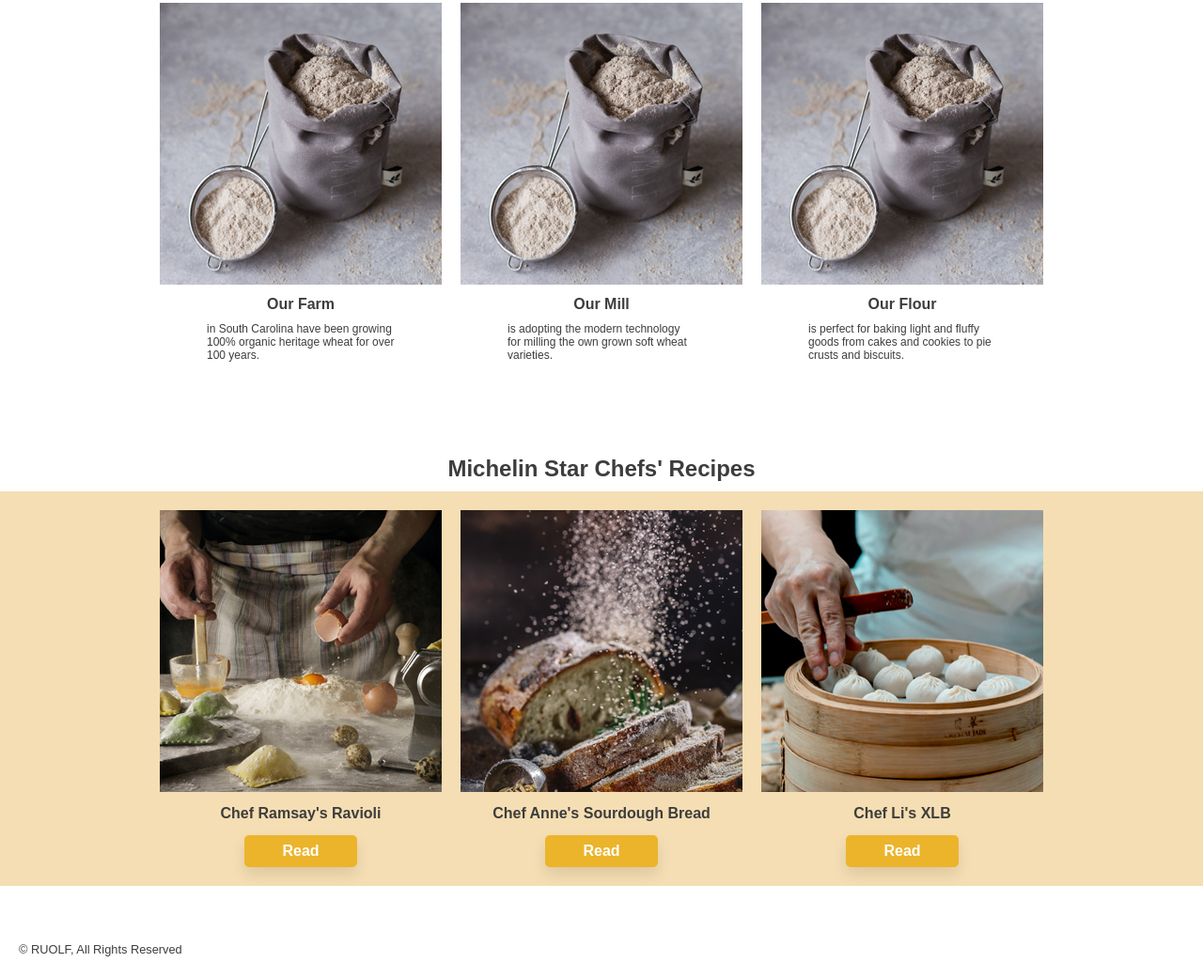
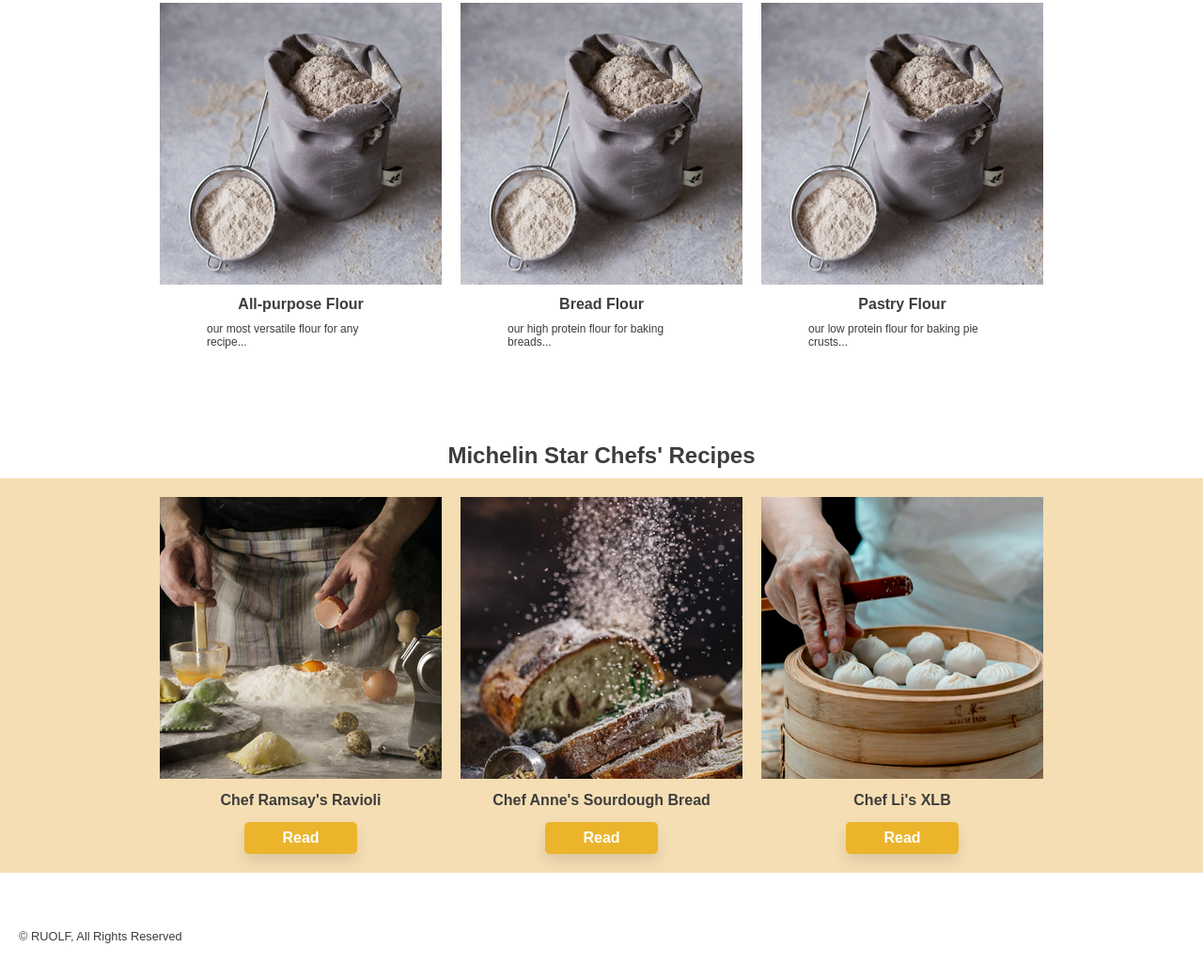
Before and after one commit to kmcheung7/flour_site, a plain HTML site: page index.html in a window 1280 px wide. Shown: the part 1175-2216 px from the top of the page at 94% size. Drawn offline with Linux system fonts and the light colour scheme; a web font is replaced by a local one.

Commit message:
4 commit

```diff
--- a/index.html
+++ b/index.html
@@ -61,18 +61,18 @@
         <div class="story-container">
             <div class="story1">
                 <img src="./images/product.jpg">
-                <div class="story-title">Our Farm</div>
-                <div class="story-description">in South Carolina have been growing 100% organic heritage wheat for over 100 years.</div>
+                <div class="story-title">All-purpose Flour</div>
+                <div class="story-description">our most versatile flour for any recipe...</div>
             </div>
             <div class="story2">
                 <img src="./images/product.jpg">
-                <div class="story-title">Our Mill</div>
-                <div class="story-description">is adopting the modern technology for milling the own grown soft wheat varieties.</div>
+                <div class="story-title">Bread Flour</div>
+                <div class="story-description">our high protein flour for baking breads...</div>
             </div>
             <div class="story3">
                 <img src="./images/product.jpg">
-                <div class="story-title">Our Flour</div>
-                <div class="story-description">is perfect for baking light and fluffy goods from cakes and cookies to pie crusts and biscuits.</div>
+                <div class="story-title">Pastry Flour</div>
+                <div class="story-description">our low protein flour for baking pie crusts...</div>
             </div>
         </div>
     </div>
--- a/style.css
+++ b/style.css
@@ -422,6 +422,8 @@ header {
 
     .recipes h2 {
         margin-top: 150px;
+        margin-bottom: 20px;
+        text-align: center;
     }
 
     .recipes-img-container {
@@ -430,7 +432,7 @@ header {
     }
 
     .recipe-button {
-        margin-bottom: 20px;
+        margin-bottom: 30px;
     }
 
     .footer {
```
